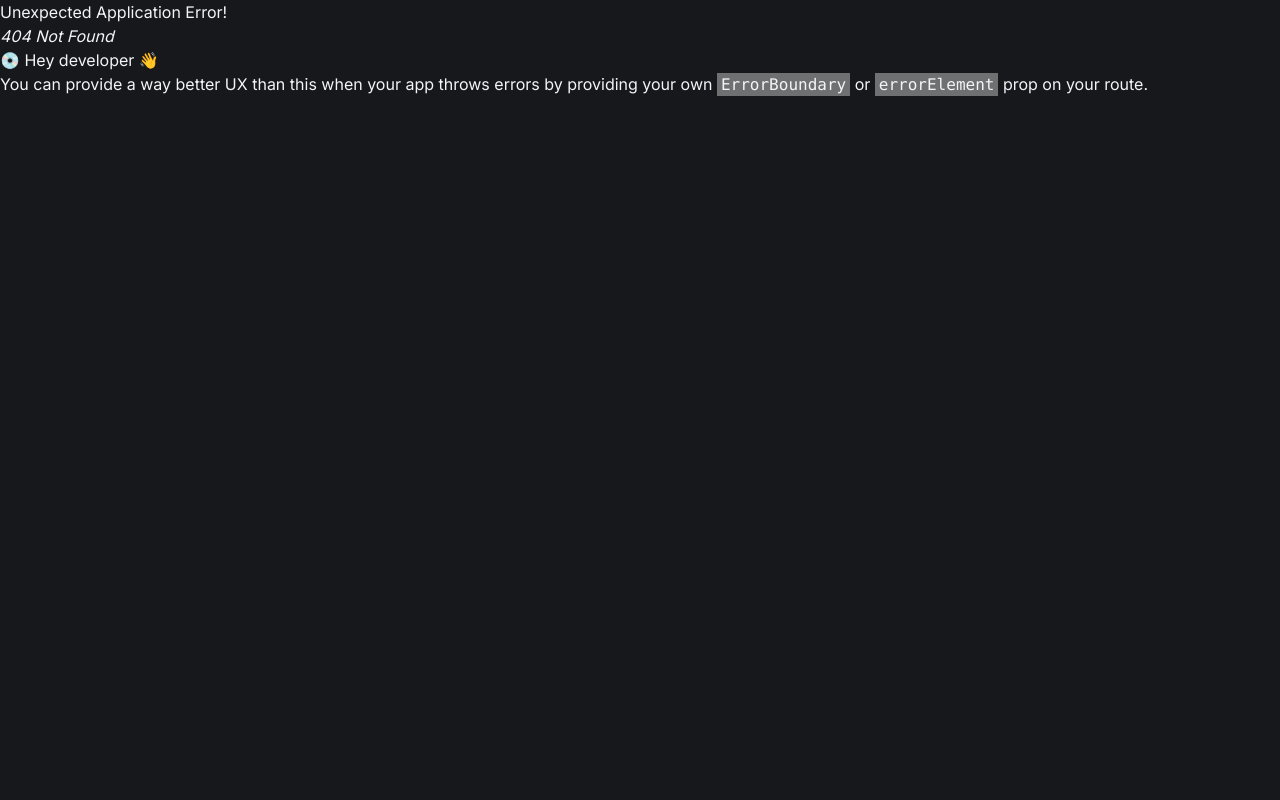
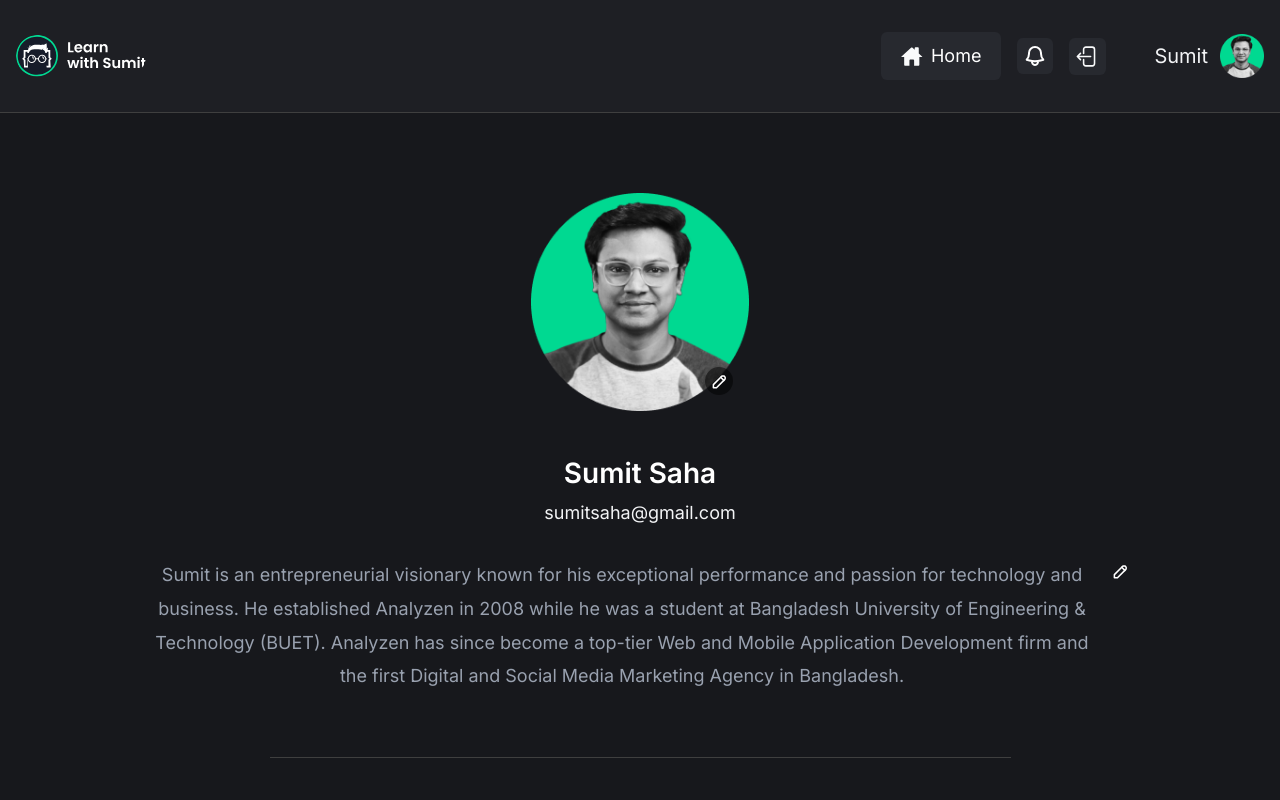
Before and after one commit to MD-Moniruzzaman-Arafat/face-hook-project, a React (Vite) app: page /profile in a window 1280 px wide. Before the commit this address had no page. Shown: the top 800 px of the page. Built offline with nearby package versions, Linux system fonts and the light colour scheme.

Commit message:
profile page design

```diff
--- a/src/layouts/Root.jsx
+++ b/src/layouts/Root.jsx
@@ -1,9 +1,13 @@
 import { Outlet } from 'react-router';
+import Navbar from '../components/Navbar/Navbar';
 
 export default function Root() {
   return (
     <>
-      <Outlet />
+      <Navbar />
+      <main className="mx-auto max-w-[1020px] py-8">
+        <Outlet />
+      </main>
     </>
   );
 }
--- a/src/pages/HomePage/HomePage.jsx
+++ b/src/pages/HomePage/HomePage.jsx
@@ -1,12 +1,9 @@
-import Navbar from '../../components/Navbar/Navbar';
 import PostCard from '../../components/PostCard/PostCard';
 import WhatsOnMind from '../../components/WhatsOnMind/WhatsOnMind';
 
 export default function HomePage() {
   return (
     <>
-      <Navbar />
-      <main className="mx-auto max-w-[1020px] py-8">
       <div className="container">
         {/* <!-- what's on mind --> */}
         {/* <!-- On clicking the TextArea, Create New Post Modal will apear --> */}
@@ -21,7 +18,6 @@ export default function HomePage() {
         <PostCard />
         {/* <!-- post ends --> */}
       </div>
-      </main>
     </>
   );
 }
--- a/src/pages/LoginPage/LoginPage.jsx
+++ b/src/pages/LoginPage/LoginPage.jsx
@@ -1,3 +1,4 @@
+import { Link } from 'react-router';
 import auth_illustration from '../../assets/images/auth_illustration.png';
 import LoginForm from '../../components/LoginForm/LoginForm';
 
@@ -31,12 +32,12 @@ export default function LoginPage() {
               <div className="py-4 lg:py-6">
                 <p className="text-center text-xs text-gray-600/95 lg:text-sm">
                   Don’t have account?
-                  <a
+                  <Link
                     className="text-white transition-all hover:text-lwsGreen hover:underline"
-                    href="/registration.html"
+                    to={'/register'}
                   >
                     Create New
-                  </a>
+                  </Link>
                 </p>
               </div>
             </div>
--- /dev/null
+++ b/src/pages/ProfilePage/ProfilePage.jsx
@@ -0,0 +1,61 @@
+import editIcon from '../../assets/icons/edit.svg';
+import avatar from '../../assets/images/avatars/avatar_1.png';
+import PostCard from '../../components/PostCard/PostCard';
+
+export default function ProfilePage() {
+  return (
+    <>
+      <div className="container">
+        {/* <!-- profile info --> */}
+        <div className="flex flex-col items-center py-8 text-center">
+          {/* <!-- profile image --> */}
+          <div className="relative mb-8 max-h-[180px] max-w-[180px] rounded-full lg:mb-11 lg:max-h-[218px] lg:max-w-[218px]">
+            <img className="max-w-full" src={avatar} alt="sumit saha" />
+
+            <button className="flex-center absolute bottom-4 right-4 h-7 w-7 rounded-full bg-black/50 hover:bg-black/80">
+              <img src={editIcon} alt="Edit" />
+            </button>
+          </div>
+          {/* <!-- name , email --> */}
+          <div>
+            <h3 className="text-2xl font-semibold text-white lg:text-[28px]">
+              Sumit Saha
+            </h3>
+            <p className="leading-[231%] lg:text-lg">sumitsaha@gmail.com</p>
+          </div>
+
+          {/* <!-- bio --> */}
+          <div className="mt-4 flex items-start gap-2 lg:mt-6">
+            <div className="flex-1">
+              <p className="leading-[188%] text-gray-400 lg:text-lg">
+                Sumit is an entrepreneurial visionary known for his exceptional
+                performance and passion for technology and business. He
+                established Analyzen in 2008 while he was a student at
+                Bangladesh University of Engineering & Technology (BUET).
+                Analyzen has since become a top-tier Web and Mobile Application
+                Development firm and the first Digital and Social Media
+                Marketing Agency in Bangladesh.
+              </p>
+            </div>
+            {/* <!-- Edit Bio button. The Above bio will be editable when clicking on the button --> */}
+            <button className="flex-center h-7 w-7 rounded-full">
+              <img src={editIcon} alt="Edit" />
+            </button>
+          </div>
+          <div className="w-3/4 border-b border-[#3F3F3F] py-6 lg:py-8"></div>
+        </div>
+        {/* <!-- end profile info --> */}
+
+        <h4 className="mt-6 text-xl lg:mt-8 lg:text-2xl">Your Posts</h4>
+
+        {/* <!-- post  --> */}
+        <PostCard />
+        {/* <!-- post ends --> */}
+
+        {/* <!-- post  --> */}
+        <PostCard />
+        {/* <!-- post ends --> */}
+      </div>
+    </>
+  );
+}
--- a/src/pages/RegisterPage/RegisterPage.jsx
+++ b/src/pages/RegisterPage/RegisterPage.jsx
@@ -1,3 +1,4 @@
+import { Link } from 'react-router';
 import register from '../../assets/icons/registration.svg';
 import RegisterForm from '../../components/RegisterForm/RegisterForm';
 
@@ -32,12 +33,12 @@ export default function RegisterPage() {
               <div className="py-4 lg:py-4">
                 <p className="text-center text-xs text-gray-600/95 lg:text-sm">
                   Already have an account?
-                  <a
+                  <Link
                     className="hover:text-lwsGreen text-white transition-all hover:underline"
-                    href="/login.html"
+                    to={'/login'}
                   >
                     Login
-                  </a>
+                  </Link>
                 </p>
               </div>
             </div>
```
Also changed, not shown: src/routes/Routes.jsx (+14 -4 lines). Lines whose indentation alone changed are shown as unchanged.
